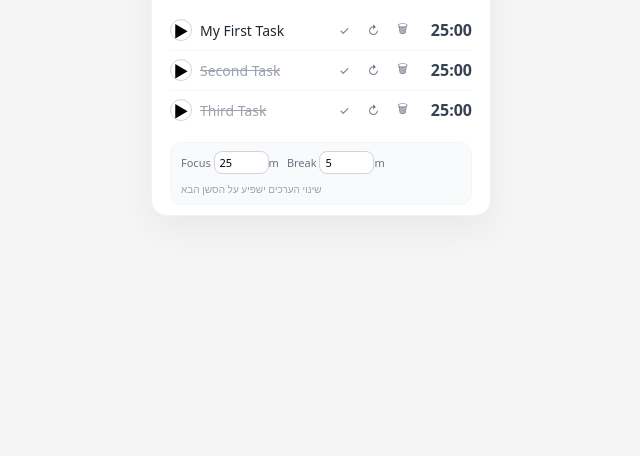
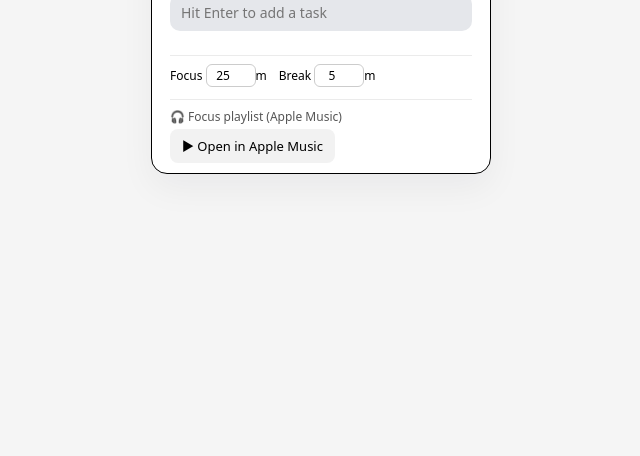
Before and after one commit to BELLGU82/pomodor, a plain HTML site: page index.html in a window 1280 px wide. Shown: the part 344-800 px from the top of the page, without its empty margins (319-959 px from the left). Drawn offline with Linux system fonts and the light colour scheme.

Commit message:
Update index.html

```diff
--- a/index.html
+++ b/index.html
@@ -5,372 +5,58 @@
   <meta name="viewport" content="width=device-width,initial-scale=1" />
   <title>Pomodoro Timer</title>
   <style>
-    :root {
-      --bg: #ffffff;
-      --panel: #f2f2f2;
-      --accent: #0d9488;
-      --text: #1f2933;
-      --muted: #9ca3af;
-      --radius: 14px;
-    }
-    * { box-sizing: border-box; font-family: system-ui,-apple-system,"Segoe UI",sans-serif; }
-    body {
-      margin: 0;
-      background: transparent;
-      display: flex;
-      justify-content: center;
-      align-items: center;
-      min-height: 100vh;
-    }
-    .widget {
-      width: 340px;
-      background: var(--bg);
-      border: 1px solid rgba(0,0,0,0.05);
-      border-radius: 16px;
-      box-shadow: 0 14px 35px rgba(15,23,42,0.05);
-      padding: 18px 18px 10px;
-    }
-    .title {
-      font-size: 22px;
-      font-weight: 700;
-      color: var(--text);
-      margin-bottom: 14px;
-    }
-    .input {
-      width: 100%;
-      background: #e5e7eb;
-      border: none;
-      outline: none;
-      border-radius: 10px;
-      padding: 9px 11px;
-      font-size: 14px;
-      margin-bottom: 14px;
-    }
-    .task {
-      display: flex;
-      align-items: center;
-      justify-content: space-between;
-      gap: 8px;
-      padding: 8px 0;
-      border-bottom: 1px solid rgba(0,0,0,0.03);
-    }
-    .task:last-child { border-bottom: none; }
-    .task-left {
-      display: flex;
-      align-items: center;
-      gap: 8px;
-      flex: 1;
-      min-width: 0;
-    }
-    .play-btn, .check-icon {
-      width: 22px;
-      height: 22px;
-      border-radius: 999px;
-      border: 1.5px solid #d1d5db;
-      display: grid;
-      place-items: center;
-      background: #fff;
-      cursor: pointer;
-      flex: 0 0 auto;
-    }
-    .play-btn.active {
-      border-color: var(--accent);
-      background: rgba(13,148,136,0.12);
-    }
-    .task-title {
-      font-size: 14px;
-      color: var(--text);
-      white-space: nowrap;
-      overflow: hidden;
-      text-overflow: ellipsis;
-      cursor: text;
-    }
-    .task-title.done {
-      text-decoration: line-through;
-      color: #9ca3af;
-    }
-    .task-actions {
-      display: flex;
-      gap: 6px;
-      align-items: center;
-    }
-    .icon-btn {
-      background: none;
-      border: none;
-      cursor: pointer;
-      font-size: 12px;
-      color: #6b7280;
-    }
-    .time {
-      font-weight: 600;
-      font-variant-numeric: tabular-nums;
-      width: 52px;
-      text-align: right;
-      color: #374151;
-    }
-    .settings {
-      margin-top: 12px;
-      background: #f9fafb;
-      border: 1px solid rgba(0,0,0,0.02);
-      border-radius: 12px;
-      padding: 8px 10px;
-      display: flex;
-      gap: 8px;
-      flex-wrap: wrap;
-      align-items: center;
-    }
-    .settings label {
-      font-size: 11px;
-      color: #6b7280;
-    }
-    .settings input {
-      width: 55px;
-      border: 1px solid #d1d5db;
-      border-radius: 8px;
-      padding: 3px 5px;
-      font-size: 11px;
-      background: #fff;
-    }
-    .settings small {
-      font-size: 10px;
-      color: #9ca3af;
-    }
-    @media (max-width: 400px) {
-      .widget { width: 100%; }
-    }
+    :root { --bg:#fff; --text:#1f2933; }
+    *{box-sizing:border-box;font-family:system-ui,-apple-system,"Segoe UI",sans-serif;}
+    body{margin:0;background:transparent;display:flex;justify-content:center;align-items:center;min-height:100vh;}
+    .widget{width:340px;background:var(--bg);border:1px solid #000;border-radius:16px;box-shadow:0 14px 35px rgba(15,23,42,.05);padding:18px 18px 10px;display:flex;flex-direction:column;gap:12px;}
+    .title{font-size:18px;font-weight:400;color:var(--text);}
+    .input{width:100%;background:#e5e7eb;border:none;outline:none;border-radius:10px;padding:9px 11px;font-size:14px;}
+    .task{display:flex;align-items:center;justify-content:space-between;gap:8px;padding:8px 0;border-bottom:1px solid rgba(0,0,0,.1);} .task:last-child{border-bottom:none;}
+    .task-left{display:flex;align-items:center;gap:8px;flex:1;min-width:0;}
+    .play-btn{width:22px;height:22px;border-radius:50%;border:1.5px solid #000;display:grid;place-items:center;background:#fff;cursor:pointer;}
+    .play-btn.active{background:rgba(13,148,136,.12);border-color:#0d9488;}
+    .task-title{font-size:14px;color:var(--text);}
+    .task-actions{display:flex;gap:6px;align-items:center;}
+    .icon-btn{background:none;border:none;cursor:pointer;font-size:12px;color:#000;}
+    .time{font-weight:600;font-variant-numeric:tabular-nums;width:52px;text-align:right;}
+    .settings{display:flex;gap:12px;flex-wrap:wrap;font-size:12px;border-top:1px solid rgba(0,0,0,.08);padding-top:8px;}
+    .settings input{width:50px;border:1px solid #ccc;border-radius:6px;padding:2px 4px;font-size:12px;text-align:center;}
+    .music-box{border-top:1px solid rgba(0,0,0,.08);padding-top:8px;}
+    .music-title{font-size:12px;color:#555;margin-bottom:4px;}
+    .music-link{display:inline-flex;align-items:center;gap:6px;background:#f2f2f2;padding:8px 12px;border-radius:8px;text-decoration:none;color:#000;font-size:13px;transition:background 0.2s ease;}
+    .music-link:hover{background:#e5e5e5;}
   </style>
 </head>
 <body>
   <div class="widget">
     <div class="title">Pomodoro Timer</div>
     <input id="newTask" class="input" placeholder="Hit Enter to add a task" />
-
     <div id="tasks"></div>
-
     <div class="settings">
-      <label>
-        Focus
-        <input id="focusLength" type="number" min="1" value="25" />m
-      </label>
-      <label>
-        Break
-        <input id="breakLength" type="number" min="1" value="5" />m
-      </label>
-      <small>שינוי הערכים ישפיע על הסשן הבא</small>
+      <label>Focus <input id="focusTime" type="number" value="25" min="1" />m</label>
+      <label>Break <input id="breakTime" type="number" value="5" min="1" />m</label>
+    </div>
+    <div class="music-box">
+      <div class="music-title">🎧 Focus playlist (Apple Music)</div>
+      <a href="https://music.apple.com/il/playlist/work/pl.u-38oWXdeIYzvB2K?l=iw" target="_blank" class="music-link">▶ Open in Apple Music</a>
     </div>
   </div>
-
   <script>
-    const tasksEl = document.getElementById("tasks");
-    const newTaskEl = document.getElementById("newTask");
-    const focusInput = document.getElementById("focusLength");
-    const breakInput = document.getElementById("breakLength");
-
-    const STORAGE_KEY = "notion-pomodoro-v1";
-
-    let state = {
-      tasks: [
-        { id: crypto.randomUUID(), title: "My First Task", done: false, time: 25 * 60 },
-        { id: crypto.randomUUID(), title: "Second Task", done: true, time: 25 * 60 },
-        { id: crypto.randomUUID(), title: "Third Task", done: true, time: 25 * 60 },
-      ],
-      activeTaskId: null,
-      isRunning: false,
-      isBreak: false,
-      focusLen: 25,
-      breakLen: 5,
-      lastTick: null
-    };
-
-    function load() {
-      const raw = localStorage.getItem(STORAGE_KEY);
-      if (!raw) return;
-      try {
-        const saved = JSON.parse(raw);
-        state = {
-          ...state,
-          ...saved,
-          tasks: saved.tasks || state.tasks
-        };
-        focusInput.value = state.focusLen;
-        breakInput.value = state.breakLen;
-      } catch (e) {
-        console.warn("cant parse saved widget", e);
-      }
-    }
-
-    function save() {
-      localStorage.setItem(STORAGE_KEY, JSON.stringify({
-        tasks: state.tasks,
-        activeTaskId: state.activeTaskId,
-        isRunning: state.isRunning,
-        isBreak: state.isBreak,
-        focusLen: state.focusLen,
-        breakLen: state.breakLen
-      }));
-    }
-
-    function format(sec) {
-      const m = Math.floor(sec / 60);
-      const s = sec % 60;
-      return (m < 10 ? "0" + m : m) + ":" + (s < 10 ? "0" + s : s);
-    }
-
-    function render() {
-      tasksEl.innerHTML = "";
-      state.tasks.forEach(task => {
-        const row = document.createElement("div");
-        row.className = "task";
-
-        const left = document.createElement("div");
-        left.className = "task-left";
-
-        const btn = document.createElement("div");
-        btn.className = state.activeTaskId === task.id && state.isRunning ? "play-btn active" : "play-btn";
-        btn.innerHTML = state.activeTaskId === task.id && state.isRunning ? "❚❚" : "▶";
-        btn.onclick = () => toggleTask(task.id);
-
-        const title = document.createElement("div");
-        title.className = task.done ? "task-title done" : "task-title";
-        title.contentEditable = true;
-        title.textContent = task.title;
-        title.onblur = e => {
-          task.title = e.target.textContent.trim() || "Untitled";
-          save();
-        };
-
-        left.appendChild(btn);
-        left.appendChild(title);
-
-        const actions = document.createElement("div");
-        actions.className = "task-actions";
-
-        const doneBtn = document.createElement("button");
-        doneBtn.className = "icon-btn";
-        doneBtn.textContent = "✓";
-        doneBtn.title = "Mark done";
-        doneBtn.onclick = () => {
-          task.done = !task.done;
-          save();
-          render();
-        };
-
-        const resetBtn = document.createElement("button");
-        resetBtn.className = "icon-btn";
-        resetBtn.textContent = "↻";
-        resetBtn.title = "Reset time";
-        resetBtn.onclick = () => {
-          task.time = state.focusLen * 60;
-          state.isBreak = false;
-          save();
-          render();
-        };
-
-        const delBtn = document.createElement("button");
-        delBtn.className = "icon-btn";
-        delBtn.textContent = "🗑";
-        delBtn.onclick = () => {
-          state.tasks = state.tasks.filter(t => t.id !== task.id);
-          if (state.activeTaskId === task.id) {
-            state.activeTaskId = null;
-            state.isRunning = false;
-          }
-          save();
-          render();
-        };
-
-        const time = document.createElement("div");
-        time.className = "time";
-        time.textContent = format(task.time);
-
-        actions.appendChild(doneBtn);
-        actions.appendChild(resetBtn);
-        actions.appendChild(delBtn);
-        actions.appendChild(time);
-
-        row.appendChild(left);
-        row.appendChild(actions);
-        tasksEl.appendChild(row);
-      });
-    }
-
-    function toggleTask(id) {
-      if (state.activeTaskId === id) {
-        state.isRunning = !state.isRunning;
-      } else {
-        state.activeTaskId = id;
-        state.isRunning = true;
-        state.isBreak = false;
-        const task = state.tasks.find(t => t.id === id);
-        if (task && task.time <= 0) {
-          task.time = state.focusLen * 60;
-        }
-      }
-      state.lastTick = Date.now();
-      save();
-      render();
-    }
-
-    newTaskEl.addEventListener("keydown", e => {
-      if (e.key === "Enter" && newTaskEl.value.trim() !== "") {
-        const t = {
-          id: crypto.randomUUID(),
-          title: newTaskEl.value.trim(),
-          done: false,
-          time: state.focusLen * 60
-        };
-        state.tasks.unshift(t);
-        newTaskEl.value = "";
-        save();
-        render();
-      }
-    });
-
-    focusInput.addEventListener("change", () => {
-      const v = Math.max(1, parseInt(focusInput.value || "25", 10));
-      state.focusLen = v;
-      save();
-    });
-
-    breakInput.addEventListener("change", () => {
-      const v = Math.max(1, parseInt(breakInput.value || "5", 10));
-      state.breakLen = v;
-      save();
-    });
-
-    function tick() {
-      if (!state.isRunning || !state.activeTaskId) {
-        requestAnimationFrame(tick);
-        return;
-      }
-      const now = Date.now();
-      const dt = Math.floor((now - (state.lastTick || now)) / 1000);
-      if (dt > 0) {
-        const task = state.tasks.find(t => t.id === state.activeTaskId);
-        if (task) {
-          task.time = Math.max(0, task.time - dt);
-          if (task.time === 0) {
-            if (!state.isBreak) {
-              state.isBreak = true;
-              task.time = state.breakLen * 60;
-            } else {
-              state.isBreak = false;
-              task.time = state.focusLen * 60;
-              task.done = true;
-              state.isRunning = false;
-            }
-          }
-        }
-        state.lastTick = now;
-        save();
-        render();
-      }
-      requestAnimationFrame(tick);
-    }
-
-    load();
+    const tasksEl=document.getElementById('tasks');
+    const newTaskEl=document.getElementById('newTask');
+    const focusInput=document.getElementById('focusTime');
+    const breakInput=document.getElementById('breakTime');
+    let tasks=[]; let activeTaskId=null; let isRunning=false; let timerInterval=null;
+    function getFocusMinutes(){return Math.max(1,parseInt(focusInput.value)||25);}
+    function addTask(title){const t={id:crypto.randomUUID(),title,done:false,time:getFocusMinutes()*60};tasks.push(t);render();}
+    function formatTime(s){const m=Math.floor(s/60).toString().padStart(2,'0');const sec=(s%60).toString().padStart(2,'0');return `${m}:${sec}`;}
+    function togglePlayPause(id){if(activeTaskId===id){isRunning=!isRunning;if(isRunning)startTimer();else clearInterval(timerInterval);}else{activeTaskId=id;isRunning=true;startTimer();}render();}
+    function startTimer(){clearInterval(timerInterval);timerInterval=setInterval(()=>{const task=tasks.find(t=>t.id===activeTaskId);if(!task)return;if(task.time>0){task.time--;}else{clearInterval(timerInterval);isRunning=false;task.done=true;}render();},1000);}
+    function resetTask(id){const t=tasks.find(t=>t.id===id);if(t)t.time=getFocusMinutes()*60;render();}
+    function deleteTask(id){tasks=tasks.filter(t=>t.id!==id);if(activeTaskId===id)clearInterval(timerInterval);render();}
+    function render(){tasksEl.innerHTML='';tasks.forEach(task=>{const row=document.createElement('div');row.className='task';const left=document.createElement('div');left.className='task-left';const play=document.createElement('div');play.className='play-btn';play.innerHTML=activeTaskId===task.id&&isRunning?'❚❚':'▶';play.onclick=()=>togglePlayPause(task.id);const title=document.createElement('div');title.className='task-title';title.textContent=task.title;left.appendChild(play);left.appendChild(title);const actions=document.createElement('div');actions.className='task-actions';const reset=document.createElement('button');reset.className='icon-btn';reset.textContent='↻';reset.onclick=()=>resetTask(task.id);const del=document.createElement('button');del.className='icon-btn';del.textContent='🗑';del.onclick=()=>deleteTask(task.id);const time=document.createElement('div');time.className='time';time.textContent=formatTime(task.time);actions.appendChild(reset);actions.appendChild(del);actions.appendChild(time);row.appendChild(left);row.appendChild(actions);tasksEl.appendChild(row);});}
+    newTaskEl.addEventListener('keydown',e=>{if(e.key==='Enter' && newTaskEl.value.trim()!==''){addTask(newTaskEl.value.trim());newTaskEl.value='';}});
     render();
-    tick();
   </script>
 </body>
 </html>
```
